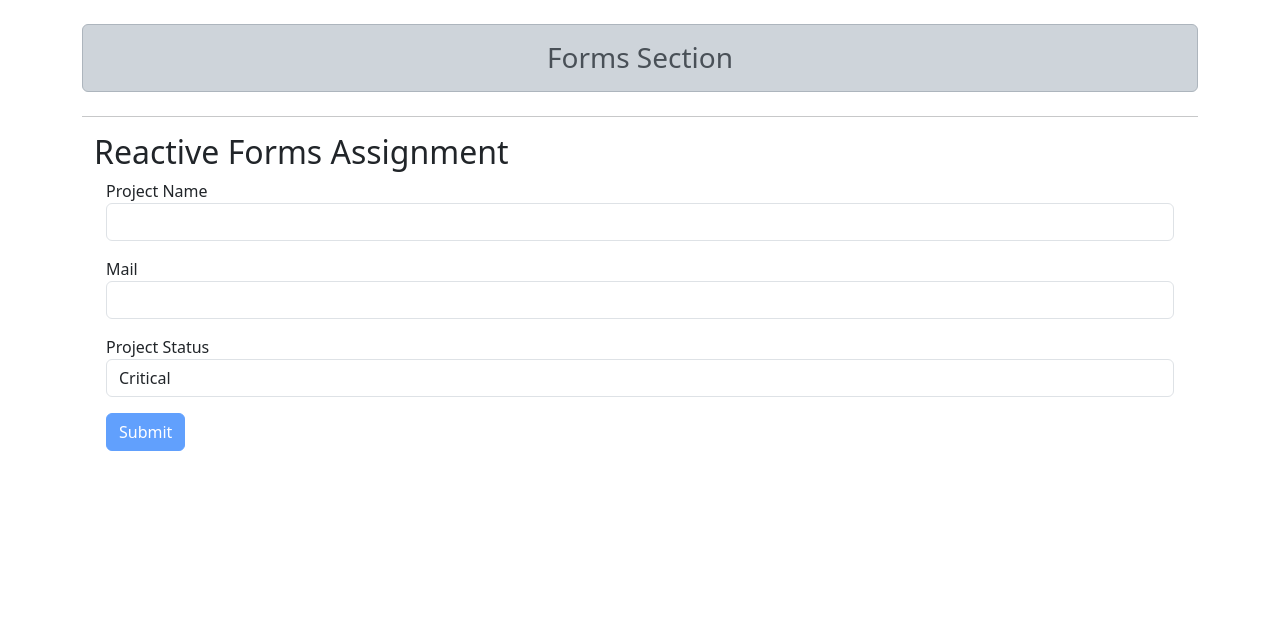
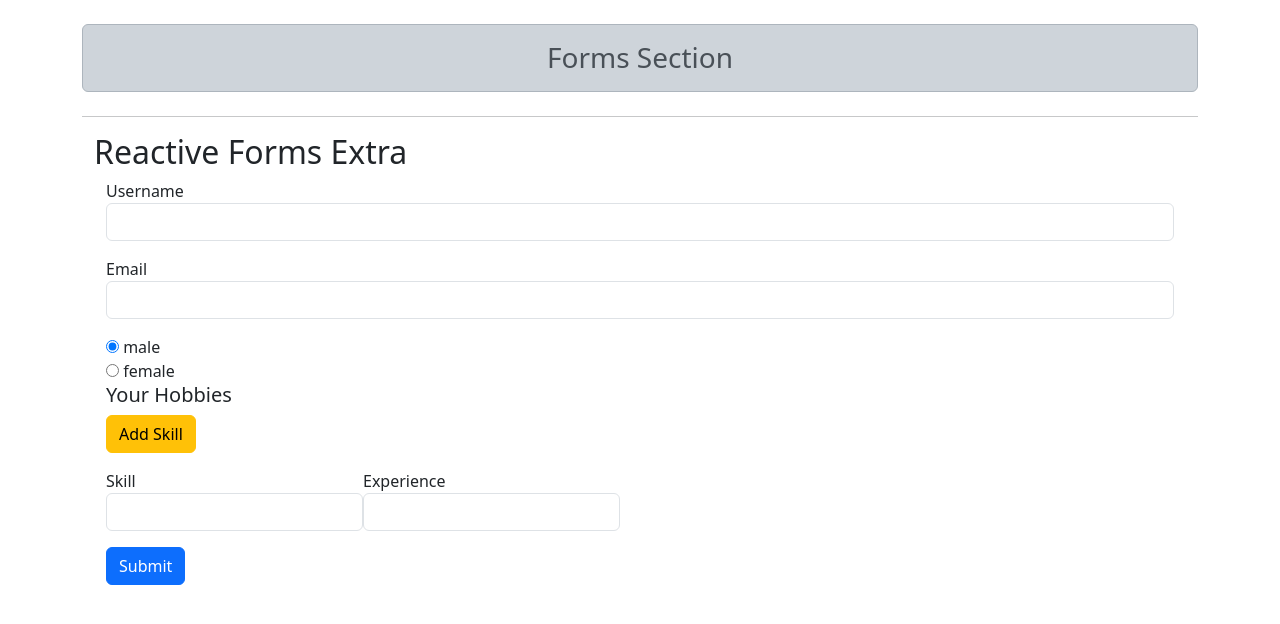
Before and after one commit to zeeshanahmad17/angular-practice, an Angular app: page / in a window 1280 px wide. Shown: the top 624 px of the page. Built offline with nearby package versions, Linux system fonts and the light colour scheme.

Commit message:
main v1 - merge branch "Practice/extra/15-forms-extra"

```diff
--- a/src/app/app.module.ts
+++ b/src/app/app.module.ts
@@ -37,6 +37,7 @@ import { AuthGuard } from './auth-guard.service';
 import { AuthService } from './auth.service';
 import { CanDeactivateGuard } from './routingPractice/servers/edit-server/can-deactivate-guard.service';
 import { ServerResolver } from './routingPractice/servers/server/server-resolver.service';
+import { FormsExtraComponent } from './forms-practice/forms-extra/forms-extra.component';
 
 @NgModule({
   declarations: [
@@ -64,6 +65,7 @@ import { ServerResolver } from './routingPractice/servers/server/server-resolver
     TdformsAssignmentComponent,
     ReactiveFormsComponent,
     ReactiveFormsAssignmentComponent,
+    FormsExtraComponent,
   ],
   imports: [BrowserModule, FormsModule, ReactiveFormsModule, AppRoutingModule],
   providers: [
--- /dev/null
+++ b/src/app/forms-practice/forms-extra/forms-extra.component.html
@@ -0,0 +1,130 @@
+<div class="container">
+  <div class="row">
+    <div class="col-md-12">
+      <form [formGroup]="signupForm" (ngSubmit)="onSubmit()">
+        <div formGroupName="userData">
+          <div class="form-group mb-3">
+            <label for="username">Username</label>
+            <input
+              type="text"
+              id="username"
+              class="form-control"
+              required
+              formControlName="username"
+            />
+            <span
+              *ngIf="
+                !signupForm.get('userData.username').valid &&
+                signupForm.get('userData.username').touched
+              "
+            >
+              <span
+                *ngIf="
+                  signupForm.get('userData.username').errors['required'] &&
+                  signupForm.get('userData.username').touched
+                "
+                class="help-block text-danger"
+              >
+                Username is required
+              </span>
+              <span
+                *ngIf="
+                  signupForm.get('userData.username').errors[
+                    'isForbiddenName'
+                  ] && signupForm.get('userData.username').touched
+                "
+                class="help-block text-danger"
+              >
+                Invalid Username
+              </span>
+            </span>
+          </div>
+          <div class="form-group mb-3">
+            <label for="email">Email</label>
+            <input
+              type="text"
+              class="form-control"
+              required
+              formControlName="email"
+            />
+            <span
+              *ngIf="
+                signupForm.get('userData.email').hasError('required') &&
+                signupForm.get('userData.email').touched
+              "
+              class="help-block text-danger"
+            >
+              email is required
+            </span>
+            <span
+              *ngIf="
+                signupForm.get('userData.email').hasError('emailIsForbidden') &&
+                signupForm.get('userData.email').touched
+              "
+              class="help-block text-danger"
+            >
+              Email is forbidden
+            </span>
+          </div>
+        </div>
+        <div class="radio" *ngFor="let gender of genders">
+          <label>
+            <input type="radio" [value]="gender" formControlName="gender" />
+            {{ gender }}
+          </label>
+        </div>
+
+        <div formArrayName="skills">
+          <h5>Your Hobbies</h5>
+          <button
+            class="btn btn-warning mb-3"
+            type="button"
+            (click)="addSkill()"
+          >
+            Add Skill
+          </button>
+          <div
+            class="form-group"
+            *ngFor="
+              let skillControl of signupForm.get('skills')['controls'];
+              let i = index
+            "
+          >
+            <div [formGroupName]="i" class="d-flex mb-3">
+              <div class="form-group mr-3">
+                <label for="skill">Skill</label>
+                <input
+                  type="text"
+                  id="skill"
+                  class="form-control"
+                  required
+                  formControlName="skill"
+                />
+              </div>
+              <div class="form-group">
+                <label for="experience">Experience</label>
+                <input
+                  type="text"
+                  id="experience"
+                  class="form-control"
+                  required
+                  formControlName="experience"
+                />
+              </div>
+            </div>
+          </div>
+        </div>
+
+        <!-- <span
+          class="d-inline-block mt-3"
+          tabindex="0"
+          placement="top"
+          data-bs-toggle="tooltip"
+          [title]="!signupForm.valid ? 'Please fill the form' : ''"
+        > -->
+        <button class="btn btn-primary" type="submit">Submit</button>
+        <!-- </span> -->
+      </form>
+    </div>
+  </div>
+</div>
--- /dev/null
+++ b/src/app/forms-practice/forms-extra/forms-extra.component.ts
@@ -0,0 +1,38 @@
+import { Component, OnInit } from '@angular/core';
+import { FormArray, FormControl, FormGroup, Validators } from '@angular/forms';
+
+@Component({
+  selector: 'app-forms-extra',
+  templateUrl: './forms-extra.component.html',
+  styleUrls: ['./forms-extra.component.css'],
+})
+export class FormsExtraComponent implements OnInit {
+  signupForm: FormGroup;
+  genders = ['male', 'female'];
+
+  ngOnInit(): void {
+    this.signupForm = new FormGroup({
+      userData: new FormGroup({
+        username: new FormControl(null, Validators.required),
+        email: new FormControl(null, [Validators.required, Validators.email]),
+      }),
+      gender: new FormControl('male'),
+      skills: new FormArray([this.onAddSkills()]),
+    });
+  }
+
+  onAddSkills() {
+    return new FormGroup({
+      skill: new FormControl(null, Validators.required),
+      experience: new FormControl(null, Validators.required),
+    });
+  }
+
+  addSkill() {
+    (<FormArray>this.signupForm.get('skills')).push(this.onAddSkills());
+  }
+
+  onSubmit() {
+    console.log(this.signupForm.value);
+  }
+}
--- a/src/app/forms-practice/forms-practice.component.html
+++ b/src/app/forms-practice/forms-practice.component.html
@@ -91,6 +91,8 @@
   <app-tdforms-assignment></app-tdforms-assignment> -->
   <!-- <h2>Reactive Forms Practice</h2>
   <app-reactive-forms></app-reactive-forms> -->
-  <h2>Reactive Forms Assignment</h2>
-  <app-reactive-forms-assignment></app-reactive-forms-assignment>
+  <!-- <h2>Reactive Forms Assignment</h2>
+  <app-reactive-forms-assignment></app-reactive-forms-assignment> -->
+  <h2>Reactive Forms Extra</h2>
+  <app-forms-extra></app-forms-extra>
 </div>
```
Also changed, not shown: src/app/forms-practice/forms-extra/forms-extra.component.css (added), 1 other file (tests, documents, lock files or other folders).
